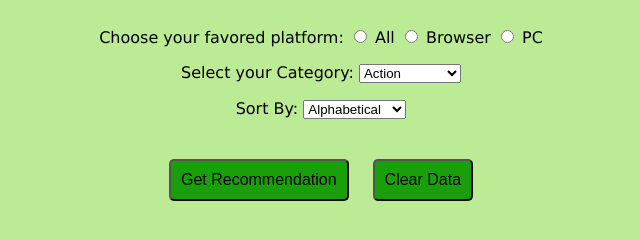
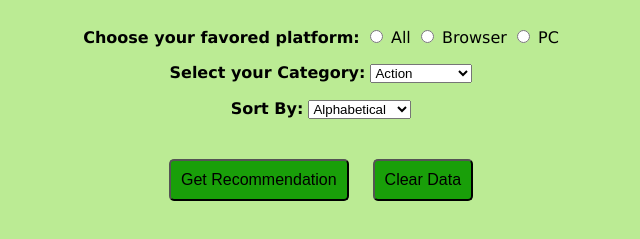
Before and after one commit to Hajar-h/G4MEFINDER, a plain HTML site: page index.html in a window 1280 px wide. Shown: the part 349-588 px from the top of the page, without its empty margins (319-959 px from the left). Drawn offline with Linux system fonts and the light colour scheme.

Commit message:
made labels bold and shortened the loading bar

```diff
--- a/index.html
+++ b/index.html
@@ -25,7 +25,7 @@
 
     <form id="gameform">
         <p>
-            Choose your favored platform:
+            <strong>Choose your favored platform:</strong>
             <label>
                 <input type="radio" name="platform" value="all"> All
             </label>
@@ -39,7 +39,7 @@
 
         </p>
 
-    <p>Select your Category:
+    <p><strong>Select your Category:</strong>
         <select id="category" name="category">
             <option value="action">Action</option>
             <option value="action-rpg">Action RPG</option>
@@ -66,7 +66,7 @@
         </select>
     </p>
 
-        <p>Sort By:
+        <p><strong>Sort By:</strong>
         <select id="sortBy" name="sortBy">
             <option value="alphabetical">Alphabetical</option>
             <option value="popularity">Popularity</option>
```
